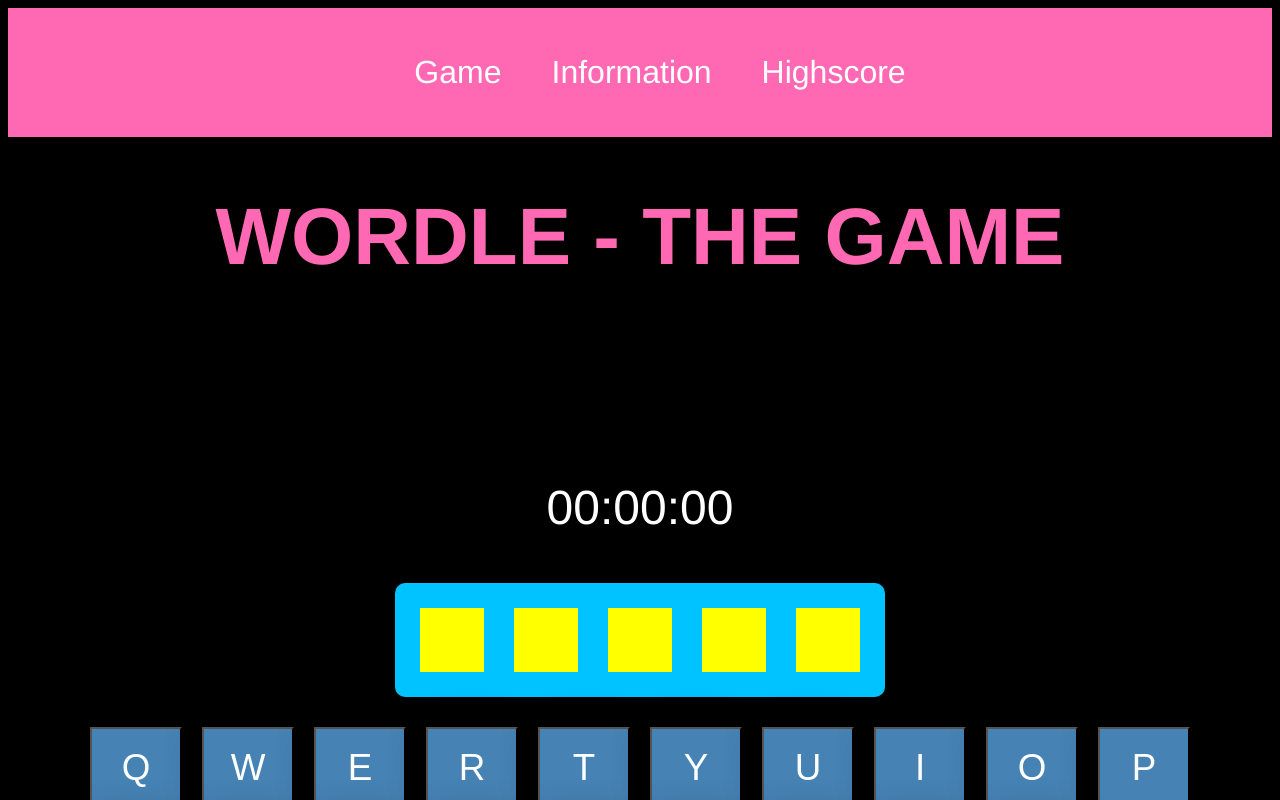
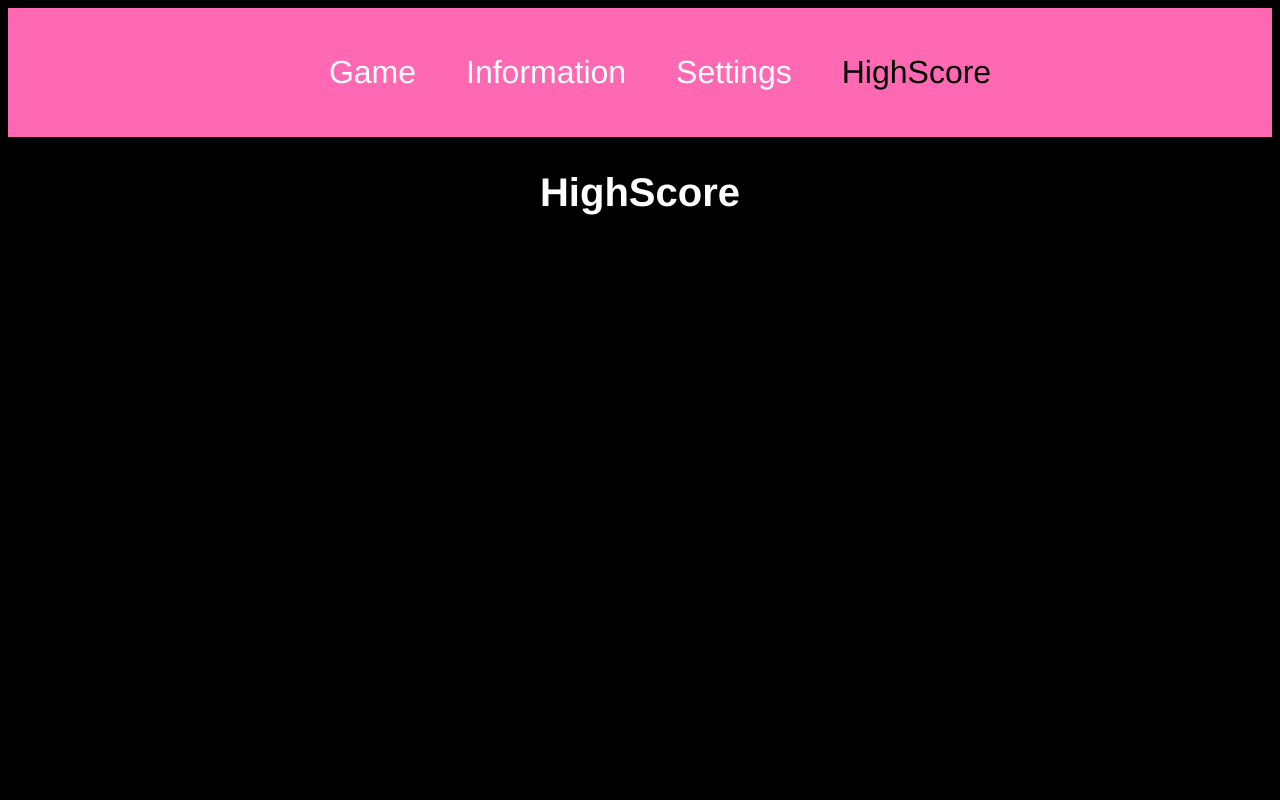
Before and after one commit to liber09/Wordle, a React (Create React App) app in the folder frontend/: page /highscore in a window 1280 px wide. Shown: the top 800 px of the page. Built offline with nearby package versions, Linux system fonts and the light colour scheme; no server answers.

Commit message:
Navigation between pages in place

```diff
--- a/frontend/package.json
+++ b/frontend/package.json
@@ -32,6 +32,7 @@
     "path": "^0.12.7",
     "react": "^18.2.0",
     "react-dom": "^18.2.0",
+    "react-router-dom": "^6.17.0",
     "react-scripts": "^5.0.1",
     "sass": "^1.69.0",
     "scss": "^0.2.4",
--- a/frontend/src/app.scss
+++ b/frontend/src/app.scss
@@ -13,6 +13,11 @@ h1{
     font-size: 5em;
     text-align: center;
 }
+h2{
+    color: white;
+    font-size: 2.5em;
+    text-align: center;
+}
 .gameContainer{
     display: grid;
     grid-template-columns: 3fr;
@@ -25,6 +30,8 @@ h1{
 .centerBoard{
     display: flex;
     justify-content: center;
+    align-items: center;
+    flex-direction: column;
 }
 
 .clock{
--- a/frontend/src/app.tsx
+++ b/frontend/src/app.tsx
@@ -1,73 +1,21 @@
-import React, { useState, useEffect, Fragment } from "react";
-import "./app.scss";
-//import { setupBoard } from "./functions/setupBoard";
-//import { boardStart } from "./functions/boardStart.ts";
-//import { checkGuess } from "./functions/checkGuess.ts";
-//import CompletedResult from "./component/CompletedResult.tsx";
-//import FailedResult from "./component/FailedResult.tsx";
-//import Modal from "./component/Modal.tsx";
-import GameDifficulty from "./components/gameDifficulty/gameDifficulty";
-import getRandomWord from "./functions/getRandomWord";
-import Clock from "./components/clock/clock";
-import {Keyboard} from "./components/keyboard/keyboard";
-import GameRow from "./components/gameRow/gameRow";
-import { setupBoard } from "./functions/setupBoard";
-import Navbar from "./components/navbar/navbar";
+import React from 'react';
+import { BrowserRouter, Routes, Route } from "react-router-dom";
+import Game from './pages/game/game';
+import Settings from './pages/settings/settings';
+import HighScore from './pages/highscore/highscore';
+import Information from './pages/information/information';
 
-export default function App() {
- //   console.log("Test")
-
-  /* const [numberGuess, setNumberGuess] = useState(1);
-  const [randomWord, setRandomWord] = useState("");
-  const [uniqueLetters, setUniqueLetters] = useState(true);
-  const [time, setTime] = useState("00:00:00");
-  const [letterGuess, setLetterGuess] = useState("");
-  const [letterGuess2, setLetterGuess2] = useState("");
-  const [letterGuess3, setLetterGuess3] = useState("");
-  const [letterGuess4, setLetterGuess4] = useState("");
-  const [letterGuess5, setLetterGuess5] = useState("");
-  const [letterGuess6, setLetterGuess6] = useState("");
-  const [modal, setModal] = useState(true);
-  const [gameInPlay, setGameInPlay] = useState(true);
-
-  let row = 0;
-  const boardLength = boardStart(selectLength); */
-  //const boardSize = setupBoard(selectLength);
-  const [selectLength, setSelectLength] = useState(5);
-  const [allowDuplicateLetters, setAllowDuplicateLetters] = useState(false);
-  const [gameWord, setGameWord] = useState("");
-  const [time, setTime] = useState("00:00:00");
-  const [letterGuess, setLetterGuess] = useState("");
-
-  const gameRow = setupBoard(selectLength);
-
-  async function getWord() {
-    setGameWord(await getRandomWord());
-  }
-  useEffect(() => {
-
-    getWord();
-  }, [selectLength, allowDuplicateLetters]);
-
+export default function App(){
   return (
-    <div>
-      <Navbar></Navbar>
-      <h1>WORDLE - THE GAME</h1>
-      <div className = "gameContainer">
-      <p className = "gameWord">{gameWord}</p>
-      <div className = "clock">
-        <Clock setTime={setTime} firstWord={letterGuess} />
+      <div>
+        <BrowserRouter>
+          <Routes>
+            <Route path="/" element={<Game />}></Route>
+            <Route path="/settings" element={<Settings />}></Route>
+            <Route path="/information" element={<Information />}></Route>
+            <Route path="/highscore" element={<HighScore />}></Route>
+          </Routes>
+        </BrowserRouter>
       </div>
-      <div className="centerBoard">
-        <GameRow isCorrect={false} exists={true} letterArray={gameRow}></GameRow>
-      </div>
-      <div className="centerKeyboard">
-        <Keyboard></Keyboard>
-      </div>
-    </div>
-    </div>
-
-
-  );
-
+    );
 }
--- a/frontend/src/components/gameRow/gameRow.module.scss
+++ b/frontend/src/components/gameRow/gameRow.module.scss
@@ -7,3 +7,8 @@
     margin-bottom: 25px;
     border-radius: 10px;
 }
+
+.try{
+    color: white;
+    font-size: 1.3em;
+}
--- a/frontend/src/components/gameRow/gameRow.tsx
+++ b/frontend/src/components/gameRow/gameRow.tsx
@@ -5,16 +5,18 @@ interface Props {
     isCorrect: boolean;
     exists: boolean;
     letterArray: string[];
+    rowIndex: number;
 }
 
 
-export default function GameRow({isCorrect, exists, letterArray}: Props){
+export default function GameRow({isCorrect, exists, letterArray, rowIndex}: Props){
 
     return(
-        <div className = "gameRowContainer">
+        <div className="gameRowContainer">
+            <p className="try">{rowIndex}</p>
             {letterArray.map(tile => (
             <Tile isCorrect={isCorrect} isMisplaced={exists}
-            key={"1"}></Tile>))}
+            key={rowIndex}></Tile>))}
         </div>
 
     )
--- a/frontend/src/components/navbar/navbar.module.scss
+++ b/frontend/src/components/navbar/navbar.module.scss
@@ -11,15 +11,29 @@
 .navbarList{
     display: flex;
     gap: 50px;
+    list-style-type: none;
 }
 
 .navbarLink{
-    list-style-type: none;
+
     color: white;
     text-decoration: none;
     font-size: 2em;
+    cursor: pointer;
 
     &:hover{
         color: black;
     }
 }
+
+.navbarLinkActive{
+    list-style-type: none;
+    color: black;
+    text-decoration: none;
+    font-size: 2em;
+    cursor: pointer;
+
+    &:hover{
+        color: white;
+    }
+}
--- a/frontend/src/components/navbar/navbar.tsx
+++ b/frontend/src/components/navbar/navbar.tsx
@@ -1,19 +1,37 @@
 import React from "react";
+import { NavLink, useNavigate, Link } from "react-router-dom";
 
 export default function Navbar() {
+
+  const navigate = useNavigate();
   return (
     <nav className="navbarContainer">
       <ul className="navbarList">
-        <a href="/game" className="navbarLink">
-          <li className="navbarListItem">Game</li>
-        </a>
-        <a href="/information" className="navbarLink">
-          <li className="navbarListItem">Information</li>
-        </a>
+        <NavLink to="/" className={({isActive, isPending}) =>
+          isPending? "navbarLinkPending" : isActive ? "navbarLinkActive" : "navbarLink"}
+          replace={true}>
+          Game
+        </NavLink>
+        <NavLink to="/information" className={({isActive, isPending}) =>
+          isPending? "navbarLinkPending" : isActive ? "navbarLinkActive" : "navbarLink"}
+          replace={true}>
+          Information
+        </NavLink>
+        <NavLink to="/settings" className={({isActive, isPending}) =>
+          isPending? "navbarLinkPending" : isActive ? "navbarLinkActive" : "navbarLink"}
+          replace={true}>
+          Settings
+        </NavLink>
+        <NavLink to="/highscore" className={({isActive, isPending}) =>
+          isPending? "navbarLinkPending" : isActive ? "navbarLinkActive" : "navbarLink"}
+          replace={true}>
+          HighScore
+        </NavLink>
 
-        <a href="/highscore" className="navbarLink">
-          <li className="navbarListItem">Highscore</li>
-        </a>
+
+
+
+
       </ul>
     </nav>
   );
--- /dev/null
+++ b/frontend/src/pages/game/game.tsx
@@ -0,0 +1,76 @@
+import '../../app.scss'
+import React, { useState, useEffect, Fragment } from "react";
+//import { setupBoard } from "./functions/setupBoard";
+//import { boardStart } from "./functions/boardStart.ts";
+//import { checkGuess } from "./functions/checkGuess.ts";
+//import CompletedResult from "./component/CompletedResult.tsx";
+//import FailedResult from "./component/FailedResult.tsx";
+//import Modal from "./component/Modal.tsx";
+import GameDifficulty from "../../components/gameDifficulty/gameDifficulty";
+import getRandomWord from "../../functions/getRandomWord";
+import Clock from "../../components/clock/clock";
+import {Keyboard} from "../../components/keyboard/keyboard";
+import GameRow from "../../components/gameRow/gameRow";
+import { setupBoard } from "../../functions/setupBoard";
+import Navbar from "../../components/navbar/navbar";
+
+
+export default function Game() {
+ //   console.log("Test")
+
+  /* const [numberGuess, setNumberGuess] = useState(1);
+  const [randomWord, setRandomWord] = useState("");
+  const [uniqueLetters, setUniqueLetters] = useState(true);
+  const [time, setTime] = useState("00:00:00");
+  const [letterGuess, setLetterGuess] = useState("");
+  const [letterGuess2, setLetterGuess2] = useState("");
+  const [letterGuess3, setLetterGuess3] = useState("");
+  const [letterGuess4, setLetterGuess4] = useState("");
+  const [letterGuess5, setLetterGuess5] = useState("");
+  const [letterGuess6, setLetterGuess6] = useState("");
+  const [modal, setModal] = useState(true);
+  const [gameInPlay, setGameInPlay] = useState(true);
+
+  let row = 0;
+  const boardLength = boardStart(selectLength); */
+  //const boardSize = setupBoard(selectLength);
+  const [selectLength, setSelectLength] = useState(5);
+  const [allowDuplicateLetters, setAllowDuplicateLetters] = useState(false);
+  const [gameWord, setGameWord] = useState("");
+  const [time, setTime] = useState("00:00:00");
+  const [letterGuess, setLetterGuess] = useState("");
+
+  const gameRow = setupBoard(selectLength);
+
+  async function getWord() {
+    setGameWord(await getRandomWord());
+  }
+  useEffect(() => {
+
+    getWord();
+  }, [selectLength, allowDuplicateLetters]);
+
+  return (
+    <div>
+        <Navbar></Navbar>
+        <h1>WORDLE - THE GAME</h1>
+        <div className = "gameContainer">
+          <p className = "gameWord">{gameWord}</p>
+          <div className = "clock">
+            <Clock setTime={setTime} firstWord={letterGuess} />
+          </div>
+          <div className="centerBoard">
+            <GameRow isCorrect={false} exists={true} letterArray={gameRow} rowIndex={1}></GameRow>
+            <GameRow isCorrect={false} exists={true} letterArray={gameRow} rowIndex={2}></GameRow>
+            <GameRow isCorrect={false} exists={true} letterArray={gameRow} rowIndex={3}></GameRow>
+            <GameRow isCorrect={false} exists={true} letterArray={gameRow} rowIndex={4}></GameRow>
+            <GameRow isCorrect={false} exists={true} letterArray={gameRow} rowIndex={5}></GameRow>
+          </div>
+          <div className="centerKeyboard">
+            <Keyboard></Keyboard>
+          </div>
+        </div>
+    </div>
+  );
+
+}
--- /dev/null
+++ b/frontend/src/pages/highscore/highscore.tsx
@@ -0,0 +1,11 @@
+import '../../app.scss'
+import React from "react"
+import Navbar from "../../components/navbar/navbar"
+export default function HighScore() {
+    return(
+        <section className="settingsContainer">
+            <Navbar></Navbar>
+            <h2>HighScore</h2>
+        </section>
+    )
+}
--- /dev/null
+++ b/frontend/src/pages/information/information.tsx
@@ -0,0 +1,13 @@
+import '../../app.scss'
+import React from "react"
+import Navbar from "../../components/navbar/navbar"
+export default function Information() {
+    return(
+        <div>
+            <Navbar></Navbar>
+            <section className="settingsContainer">
+            <h2>Information</h2>
+            </section>
+        </div>
+    )
+}
--- /dev/null
+++ b/frontend/src/pages/settings/settings.tsx
@@ -0,0 +1,23 @@
+import '../../app.scss'
+import React from "react"
+import GameDifficulty from "../../components/gameDifficulty/gameDifficulty"
+import Navbar from "../../components/navbar/navbar";
+
+interface Props {
+    selectLength: number;
+    setSelectLength: (value: number) => void;
+  }
+
+export default function settings() {
+    return(
+        <div>
+            <Navbar></Navbar>
+            <section className="settingsContainer">
+            <div className="wordLengthSetting">
+                <h2>Settings</h2>
+            </div>
+        </section>
+        </div>
+
+    )
+}
```
Also changed, not shown: 1 other file (tests, documents, lock files or other folders).
